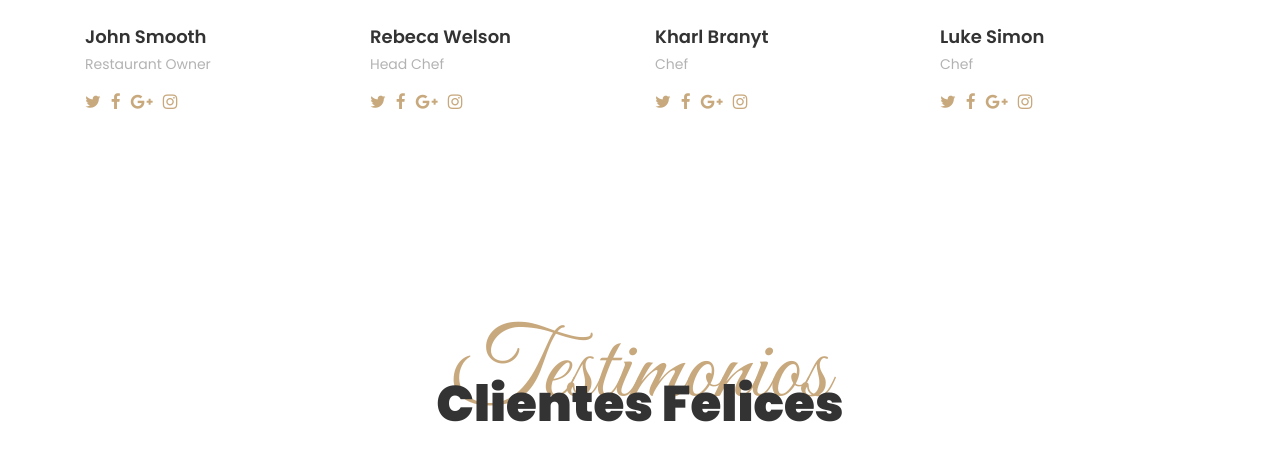
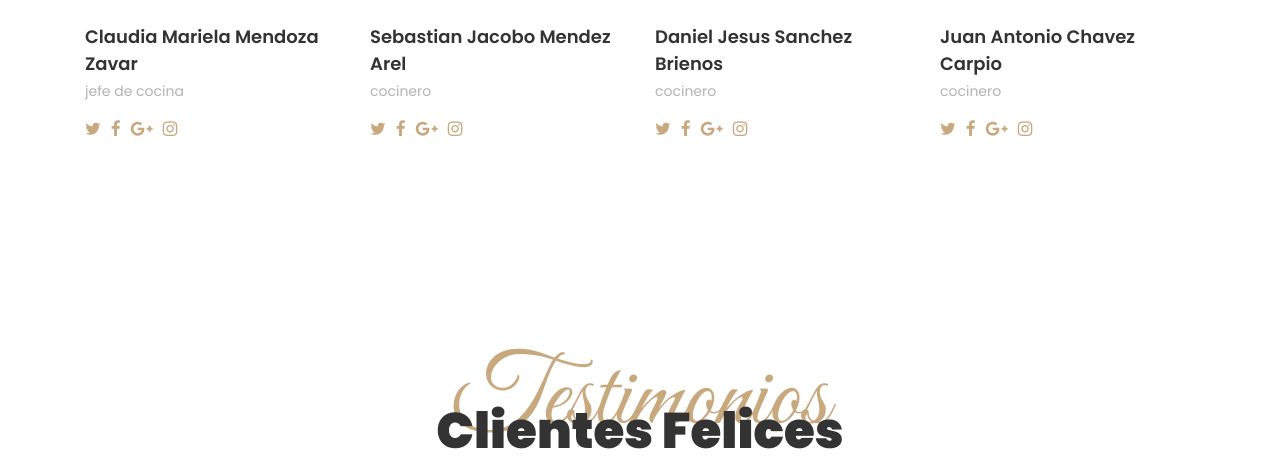
Before and after one commit to jrodriguezme/proyecto_final_Django, a Django app: page / in a window 1280 px wide. Shown: the part 4128-4593 px from the top of the page. Run offline with Django 3.2, Linux system fonts and the light colour scheme; data comes from the database, SQL or seed files in the repository; both versions use the stored data as it was after the commit; some libraries are stand-ins or nearby versions; some web fonts are replaced.

Commit message:
se vinculo con exito y se hizo el filtro de los cocineros en la pagina principal

```diff
--- a/persona/templates/persona/cliente_update.html
+++ b/persona/templates/persona/cliente_update.html
@@ -96,7 +96,7 @@
 				            <h2 class="mb-4">NUEVO PERSONAL</h2>
 				        </div>
 				        {% block body %}
-				        <form method="POST">
+				        <form enctype="multipart/form-data" action method="post" id="updateCliente" novalidate>
 				        	{% csrf_token %}
 				            <div class="row">
 				                <div class="col-md-6">
--- a/persona/templates/persona/personal_detail.html
+++ b/persona/templates/persona/personal_detail.html
@@ -101,6 +101,7 @@
 							{% else %}
 							El personal no cuenta con especializaciones.</h3>
 							{% endif %}
+							<br>
 							<label for="">FOTO DEL TRABAJADOR:</label>
 							<img src="{{object.imagen.url}}" width=100% height=100%>
 				        </div>
--- a/persona/templates/persona/personal_form.html
+++ b/persona/templates/persona/personal_form.html
@@ -96,7 +96,7 @@
 				            <h2 class="mb-4">NUEVO PERSONAL</h2>
 				        </div>
 				        {% block body %}
-				        <form method="POST">
+				        <form enctype="multipart/form-data" action method="post" id="addpersonal" novalidate>
 				        	{% csrf_token %}
 				            <div class="row">
 				                <div class="col-md-6">
--- a/persona/templates/persona/personal_update.html
+++ b/persona/templates/persona/personal_update.html
@@ -96,7 +96,7 @@
 				            <h2 class="mb-4">NUEVO PERSONAL</h2>
 				        </div>
 				        {% block body %}
-				        <form method="POST">
+				        <form enctype="multipart/form-data" action method="post" id="updatePersonal" novalidate>
 				        	{% csrf_token %}
 				            <div class="row">
 				                <div class="col-md-6">
--- a/platos/templates/platos/platos_form.html
+++ b/platos/templates/platos/platos_form.html
@@ -57,7 +57,7 @@
 			            <h2 class="mb-4">NUEVO PLATO</h2>
 			        </div>
 			        {% block body %}
-			        <form enctype="multipart/form-data" action method="post" id="destination_form" novalidate>
+			        <form enctype="multipart/form-data" action method="post" id="addplato" novalidate>
 			        	{% csrf_token %}
 			            <div class="row">
 			                <div class="col-md-6">
--- a/platos/templates/platos/platos_update.html
+++ b/platos/templates/platos/platos_update.html
@@ -58,7 +58,7 @@
 				            <h2 class="mb-4">NUEVO PLATO</h2>
 				        </div>
 				        {% block body %}
-				        <form method="POST">
+				        <form enctype="multipart/form-data" action method="post" id="updatePlato" novalidate>
 				        	{% csrf_token %}
 				            <div class="row">
 				                <div class="col-md-6">
--- a/templates/index.html
+++ b/templates/index.html
@@ -315,12 +315,14 @@
           </div>
         </div>
 				<div class="row">
+          {% for persona in personal %}
+          {% if persona.cargo == "jefe de cocina" %}
 					<div class="col-md-6 col-lg-3 ftco-animate">
 						<div class="staff">
-							<div class="img" style="background-image: url({% static 'images/chef-4.jpg' %});"></div>
+							<div class="img" style="background-image: url({{ persona.imagen.url }} );"></div>
 							<div class="text pt-4">
-								<h3>John Smooth</h3>
-								<span class="position mb-2">Restaurant Owner</span>
+								<h3>{{persona.nombre}} {{persona.apellido}}</h3>
+								<span class="position mb-2">{{persona.cargo}}</span>
 								<div class="faded">
 									<ul class="ftco-social d-flex">
 		                <li class="ftco-animate"><a href="#"><span class="icon-twitter"></span></a></li>
@@ -332,12 +334,14 @@
 							</div>
 						</div>
 					</div>
+          {% endif %}
+          {% if persona.cargo == "cocinero" %}
           <div class="col-md-6 col-lg-3 ftco-animate">
             <div class="staff">
-							<div class="img" style="background-image: url({% static 'images/chef-2.jpg' %});"></div>
+              <div class="img" style="background-image: url({{ persona.imagen.url }} );"></div>
               <div class="text pt-4">
-								<h3>Rebeca Welson</h3>
-								<span class="position mb-2">Head Chef</span>
+                <h3>{{persona.nombre}} {{persona.apellido}}</h3>
+                <span class="position mb-2">{{persona.cargo}}</span>
                 <div class="faded">
                   <ul class="ftco-social d-flex">
                     <li class="ftco-animate"><a href="#"><span class="icon-twitter"></span></a></li>
@@ -349,40 +353,8 @@
               </div>
             </div>
           </div>
-					<div class="col-md-6 col-lg-3 ftco-animate">
-						<div class="staff">
-							<div class="img" style="background-image: url({% static 'images/chef-3.jpg' %});"></div>
-							<div class="text pt-4">
-								<h3>Kharl Branyt</h3>
-								<span class="position mb-2">Chef</span>
-								<div class="faded">
-									<ul class="ftco-social d-flex">
-		                <li class="ftco-animate"><a href="#"><span class="icon-twitter"></span></a></li>
-		                <li class="ftco-animate"><a href="#"><span class="icon-facebook"></span></a></li>
-		                <li class="ftco-animate"><a href="#"><span class="icon-google-plus"></span></a></li>
-		                <li class="ftco-animate"><a href="#"><span class="icon-instagram"></span></a></li>
-		              </ul>
-	              </div>
-							</div>
-						</div>
-					</div>
-					<div class="col-md-6 col-lg-3 ftco-animate">
-						<div class="staff">
-							<div class="img" style="background-image: url({% static 'images/chef-1.jpg' %});"></div>
-							<div class="text pt-4">
-								<h3>Luke Simon</h3>
-								<span class="position mb-2">Chef</span>
-								<div class="faded">
-									<ul class="ftco-social d-flex">
-		                <li class="ftco-animate"><a href="#"><span class="icon-twitter"></span></a></li>
-		                <li class="ftco-animate"><a href="#"><span class="icon-facebook"></span></a></li>
-		                <li class="ftco-animate"><a href="#"><span class="icon-google-plus"></span></a></li>
-		                <li class="ftco-animate"><a href="#"><span class="icon-instagram"></span></a></li>
-		              </ul>
-	              </div>
-							</div>
-						</div>
-					</div>
+          {% endif %}
+          {% endfor %}
 				</div>
 			</div>
 		</section>
```
Also changed, not shown: db.sqlite3, media/persona/chef-1.jpg (added), media/persona/chef-2.jpg (added), media/persona/chef-3.jpg (added), media/persona/chef-4.jpg (added). Lines whose indentation alone changed are shown as unchanged.
